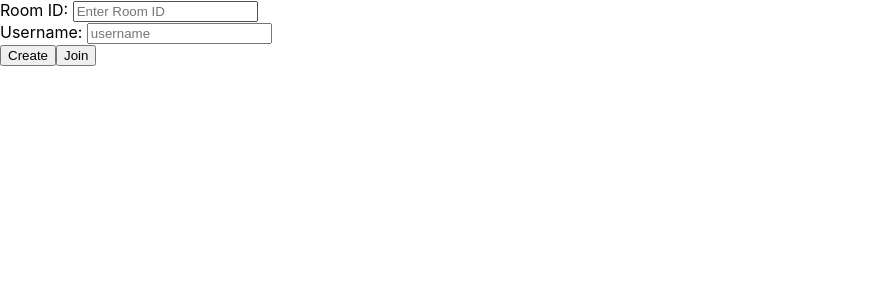
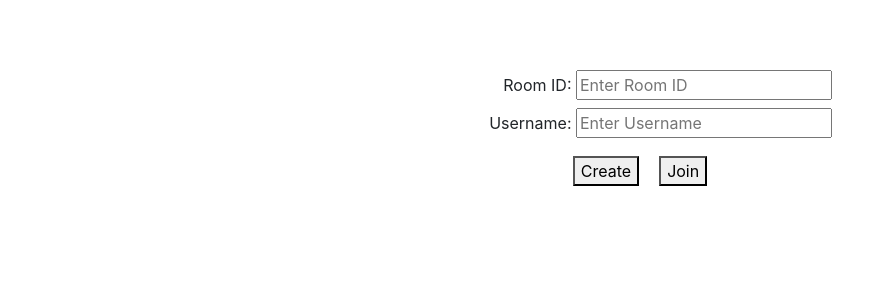
Before and after one commit to sexxi-goose/SE390, a React (Create React App) app in the folder secret_goose/: page / in a window 1280 px wide. Shown: the top 300 px of the page, without its empty margins (0-895 px from the left). Built offline with nearby package versions, Linux system fonts and the light colour scheme.

Commit message:
css additions

```diff
--- a/secret_goose/src/App.js
+++ b/secret_goose/src/App.js
@@ -1,6 +1,7 @@
 import React from 'react';
 import logo from './logo.svg';
 import './App.css';
+import 'bootstrap/dist/css/bootstrap.min.css';
 import {LoginForm} from './Login.js';
 
 function App() {
--- a/secret_goose/src/Login.css
+++ b/secret_goose/src/Login.css
@@ -0,0 +1,32 @@
+.center {
+  padding: 70px 0;
+  text-align: center;
+}
+
+button {
+  margin: 10px;
+}
+
+label, input {
+    /* in order to define widths */
+    display: inline-block;
+}
+
+label {
+    width: 30%;
+    /* positions the label text beside the input */
+    text-align: right;
+}
+
+label + input {
+    width: 30%;
+    /* large margin-right to force the next element to the new-line
+       and margin-left to create a gutter between the label and input */
+    margin: 0 30% 0 4%;
+}
+
+/* only the submit button is matched by this selector,
+   but to be sure you could use an id or class for that button */
+input + input {
+    float: right;
+}
--- a/secret_goose/src/Login.js
+++ b/secret_goose/src/Login.js
@@ -1,4 +1,5 @@
 import React from 'react';
+import './Login.css';
 
 export class LoginForm extends React.Component {
   constructor(props) {
@@ -42,7 +43,7 @@ export class LoginForm extends React.Component {
 
   render() {
     return (
-      <form onSubmit={this.handleSubmit}>
+      <form onSubmit={this.handleSubmit} class="center">
         <label>
           <span>Room ID: </span>
           <input type="text" name="room_id" placeholder="Enter Room ID" required
@@ -53,7 +54,7 @@ export class LoginForm extends React.Component {
 
         <label>
           <span>Username: </span>
-          <input type="text" name="username" placeholder="username" required
+          <input type="text" name="username" placeholder="Enter Username" required
           onChange={this.handleChange} />
         </label>
 
```
